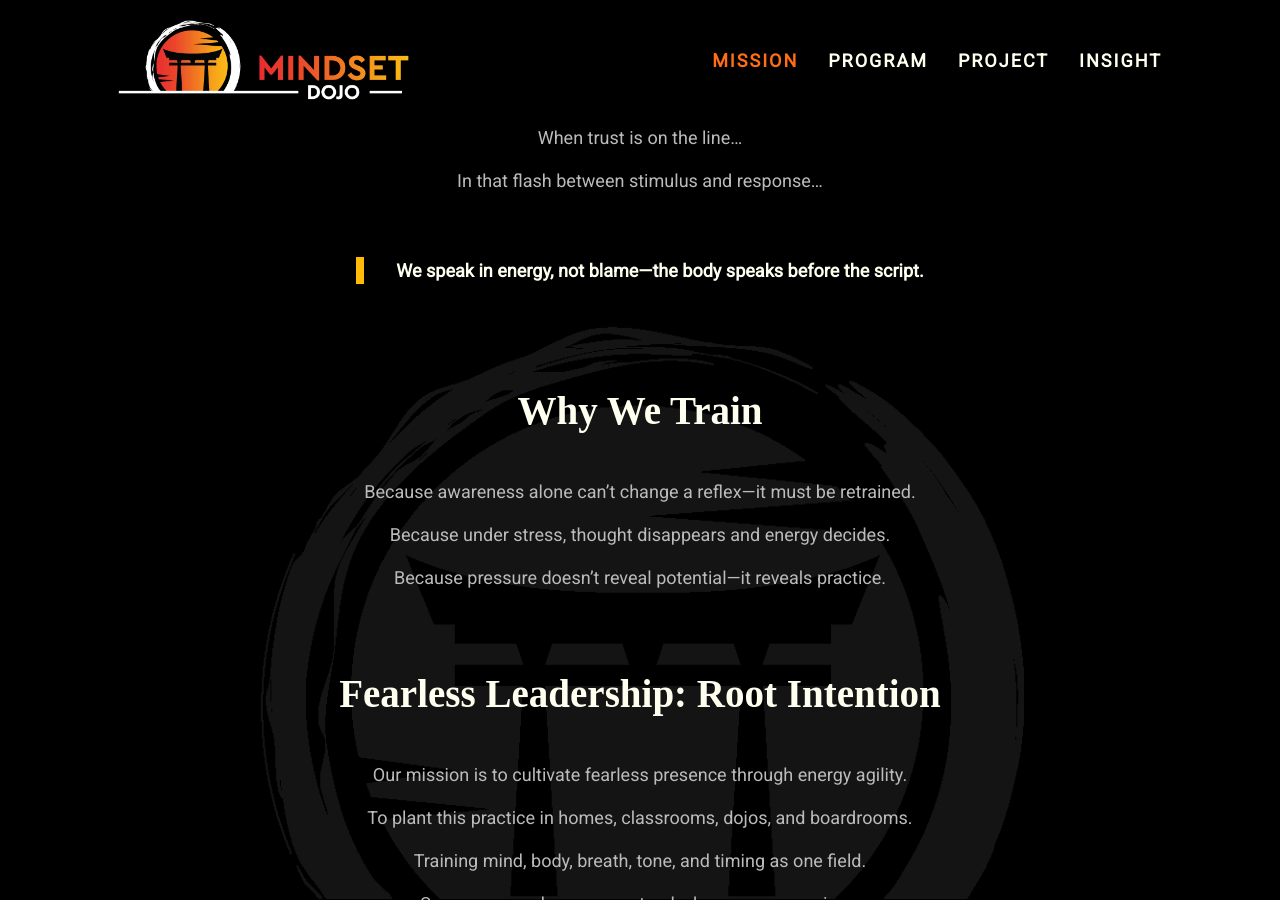
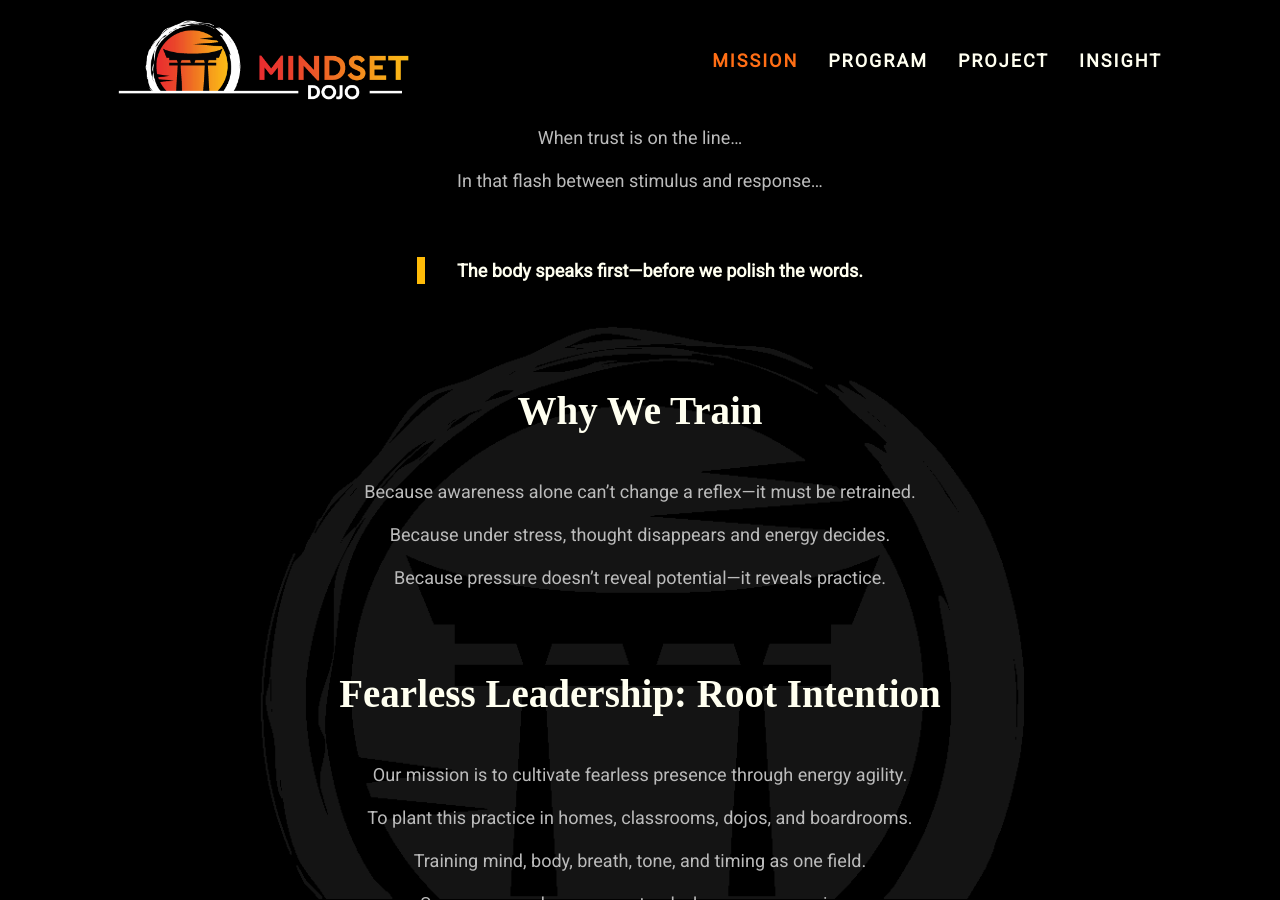
Before and after one commit to mindset-dojo/mindset-dojo.github.io, a Jekyll site: the page built from mission.md, in a window 1280 px wide and 900 px high, scrolled down 338 px. Built offline with Jekyll 4.4.1, drawn with Linux system fonts in a browser that asks for light colours; some web fonts are replaced.

Commit message:
feat: Uplift Mission pullquote

```diff
--- a/_data/mission.yaml
+++ b/_data/mission.yaml
@@ -14,7 +14,7 @@ context:
     - "In the middle of a stuck conversation…"
     - "When trust is on the line…"
     - "In that flash between stimulus and response…"
-  pullquote: "We speak in energy, not blame—the body speaks before the script."
+  pullquote: "The body speaks first—before we polish the words."
   why_we_train_label: Why We Train
   why_we_train:
     - "Because awareness alone can’t change a reflex—it must be retrained."
```
